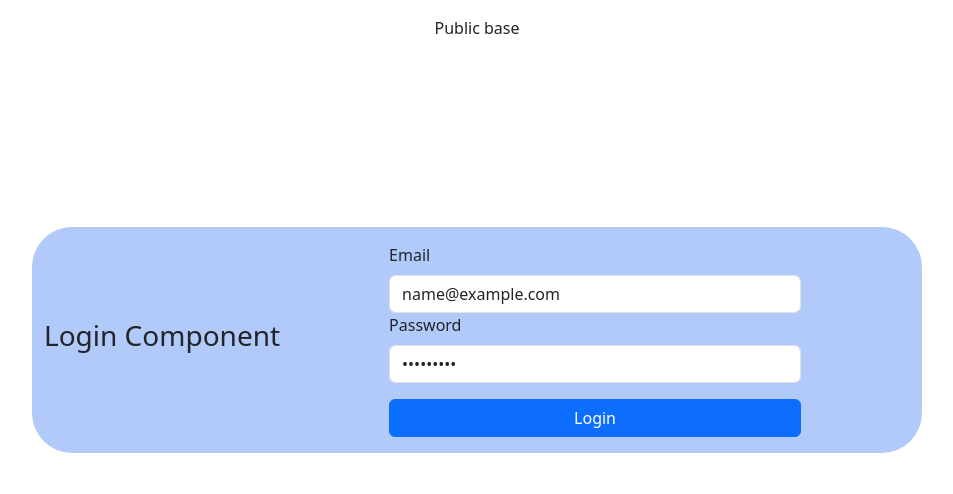
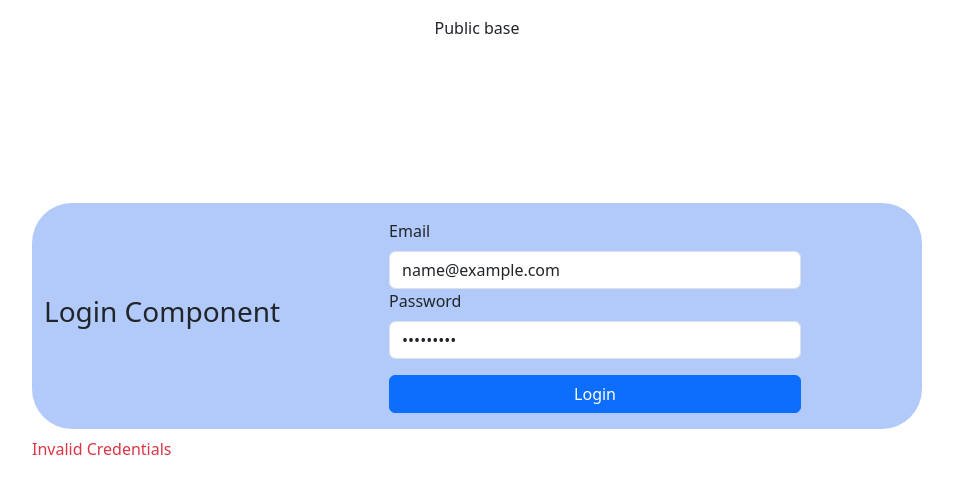
Before and after one commit to suren-11/training3, an Angular app: page /login in a window 1280 px wide. Both pictures are taken after typing "name@example.com", "Sample123" into the empty fields and a click on the button "Login". Shown: the top 494 px of the page, without its empty margins (163-1116 px from the left). Built offline with nearby package versions, Linux system fonts and the light colour scheme.

Commit message:
add error message to login page

```diff
--- a/src/app/login/login.component.html
+++ b/src/app/login/login.component.html
@@ -14,3 +14,6 @@
         </div>
     </form>
 </div>
+<div *ngIf="error" class="text-danger mt-2">
+    <p>Invalid Credentials</p>
+</div>
--- a/src/app/login/login.component.ts
+++ b/src/app/login/login.component.ts
@@ -8,16 +8,17 @@ import { Router } from '@angular/router';
 })
 export class LoginComponent {
 
+
   constructor(private router: Router) { }
   email: string = '';
   password: string = '';
-
+  error = false;
   login(email: string, password: string) {
 
     if (email === 'admin@gmail.com' && password === '123456') {
       this.router.navigate(['/dashboard']);
     } else {
-      console.log('Invalid credentials');
+      this.error = true;
     }
   }
 }
```
